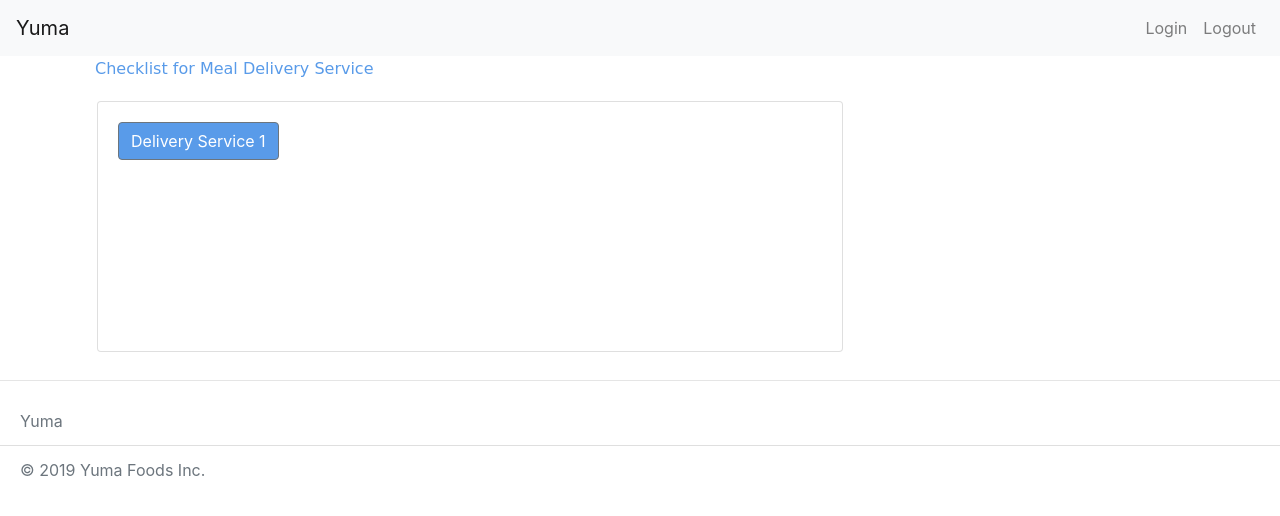
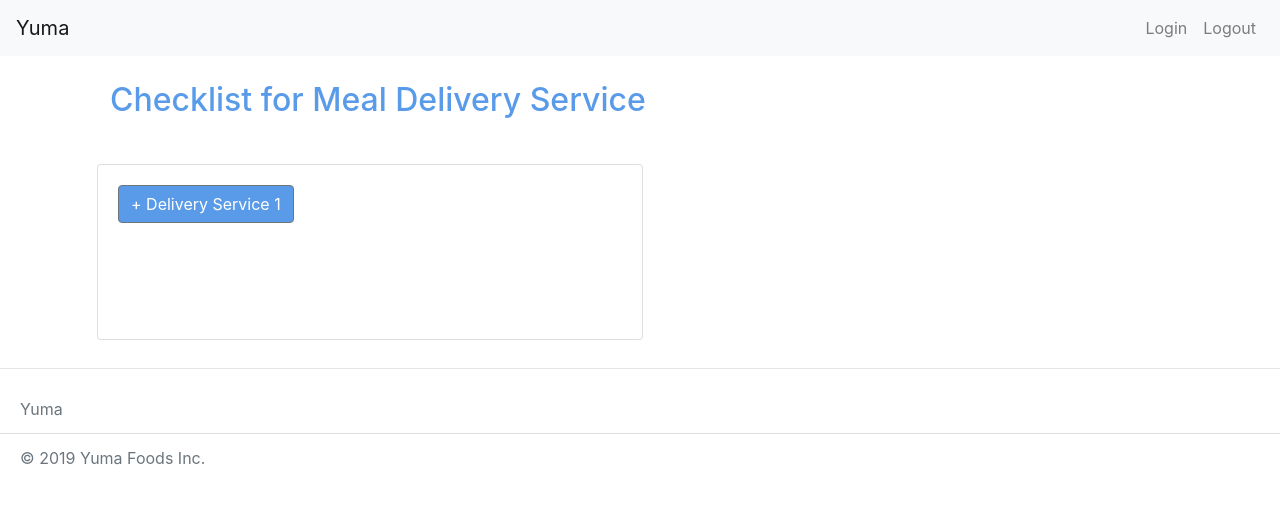
Before and after one commit to faisalhabibgit/Yuma, a React (Create React App) app in the folder frontend/: page /Delivery in a window 1280 px wide. Shown: the top 516 px of the page. Built offline with nearby package versions, Linux system fonts and the light colour scheme.

Commit message:
format name header of page #187

```diff
--- a/frontend/src/component/Delivery.js
+++ b/frontend/src/component/Delivery.js
@@ -46,12 +46,14 @@ render() {
 
     return(
       <Container>
-       <label style={{ marginLeft: 10, color: '#599BE9', fontFamily: 'Comic Sans MS' }}> Checklist for Meal Delivery Service</label>
-        <CardDeck style={{padding:'12px', height:'275px', maxWidth:'800px'}}>
+      <div style={{padding:'25px'}}>
+        <h2 style={{color: '#599BE9'}}>Checklist for Meal Delivery Service</h2>
+      </div>
+        <CardDeck style={{padding:'12px', height:'200px', maxWidth:'600px'}}>
           <Card>
             <CardBody>
               <div>
-                <Button onClick={this.handleModalChange} style={{ background: '#599BE9' }}>Delivery Service 1</Button>
+                <Button onClick={this.handleModalChange} style={{ background: '#599BE9' }}> + Delivery Service 1</Button>
               </div>
             </CardBody>
           </Card>
```
